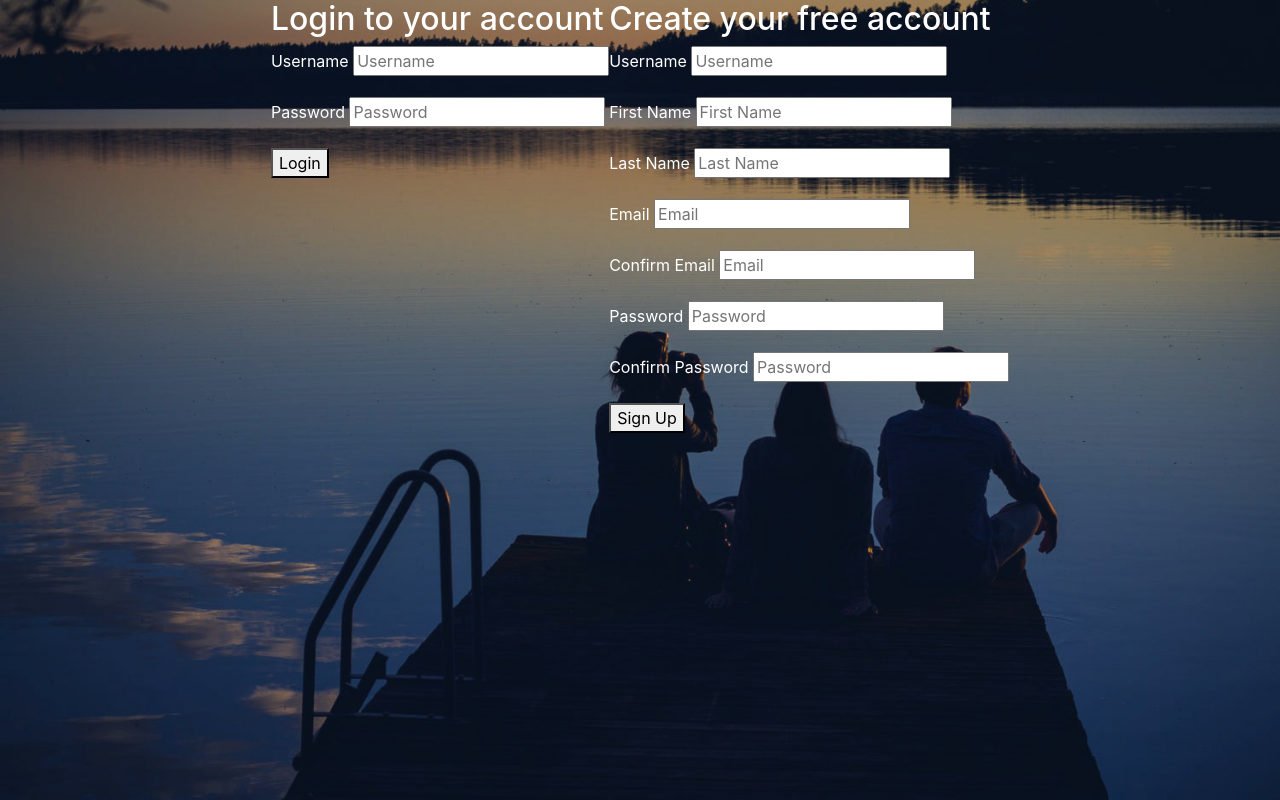
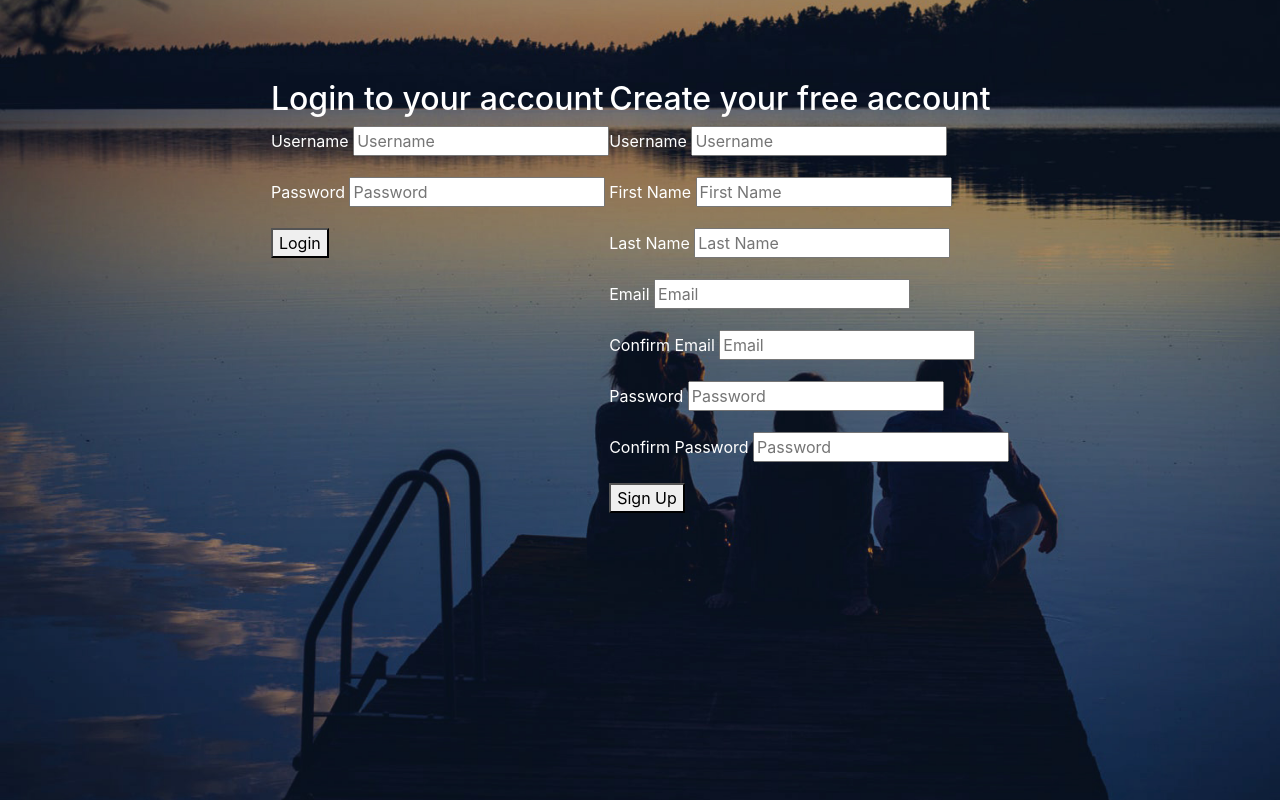
Before and after one commit to zaimov/spotify-clone, a PHP site: page /register.php in a window 1280 px wide. Run offline with PHP 8.4, Linux system fonts and the light colour scheme.

Commit message:
updated some of the styles

```diff
--- a/assets/css/main.css
+++ b/assets/css/main.css
@@ -10,6 +10,7 @@ body, html {
   background-position: center;
   background-size: cover;
   display: flex;
+  padding: 5rem;
   width: 100%;
   height: 100%; }
   .register-wrapper {
--- a/assets/scss/pages/_register.scss
+++ b/assets/scss/pages/_register.scss
@@ -5,6 +5,7 @@
         background-position: center;
         background-size: cover;
         display: flex;
+        padding: 5rem;
         width: 100%;
         height: 100%;
 
```
Also changed, not shown: 1 other file.
